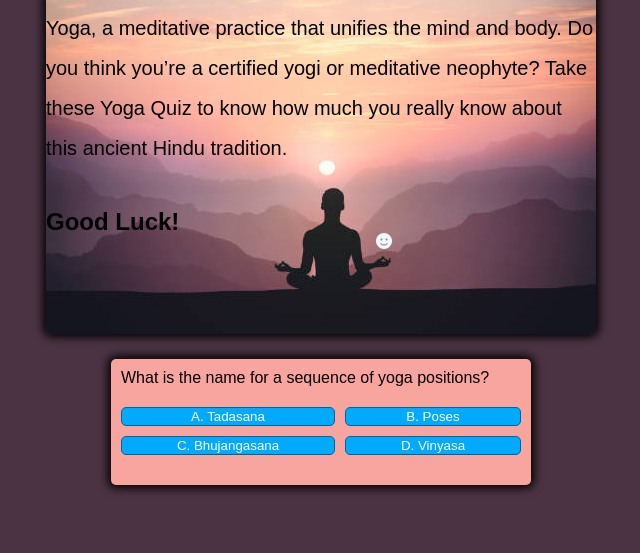
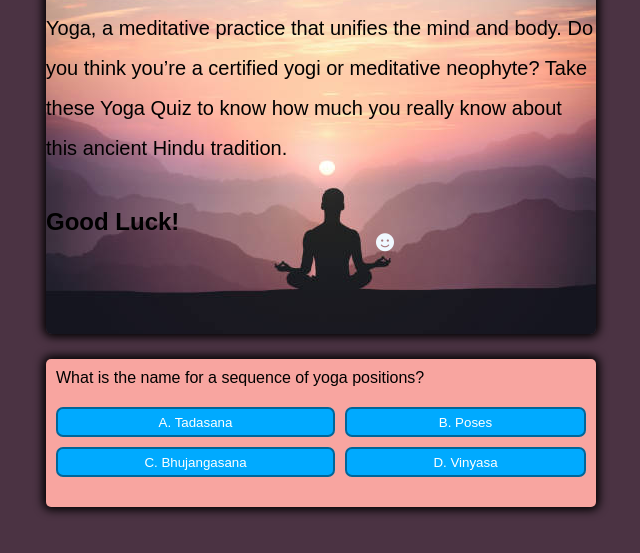
Before and after one commit to VitalijusSeskovas/practice_2_project, a plain HTML site: page index.html in a window 1280 px wide. Both pictures are taken after a click on the button "Start Quiz". Shown: the part 93-646 px from the top of the page, without its empty margins (319-959 px from the left). Drawn offline with Linux system fonts and the light colour scheme; a web font is replaced by a local one.

Commit message:
Add css styling

```diff
--- a/assets/css/style.css
+++ b/assets/css/style.css
@@ -1,6 +1,7 @@
 /* Google Fonts */
 @import url('https://fonts.googleapis.com/css2?family=Macondo&family=Poppins:ital,wght@1,200&display=swap');
 
+/* Targeting buttons colors for right and wrong answers */
 :root {
     --hue-neutral: 200;
     --hue-wrong: 0;
@@ -17,11 +18,11 @@ body {
     background-color: #4b3343;
 }
 
+/* Welcome box styling */
 .info-box {
     margin: 2% auto;
     width: 550px;
     height: 400px;
-    /*font: #fff;*/
     border-radius: 6px;
     box-shadow: 0 0 10px 3px;
     background: url('../images/background4.jpg') no-repeat center center;
@@ -43,17 +44,17 @@ p {
     color: #000000;
     font-size: 20px;
 }
-
-.info {
+/* Smile face icon styling*/
+.icon {
     text-align: center;
     color: aliceblue;
     margin: 4% auto;
     padding: 1% 60%;
-
+    font-size: 18px;
 }
-
-.container {
-    width: 400px;
+/* Quastion section styling */
+.box {
+    width: 530px;
     max-width: 80%;
     background-color: #f8a5a0;
     border-radius: 5px;
@@ -70,10 +71,11 @@ p {
 }
 
 .btn {
+    height: 30px;
     --hue: var(--hue-neutral);
-    border: 1px solid hsl(var(--hue), 100%, 30%);
+    border: 2px solid hsl(var(--hue), 100%, 30%);
     background-color: hsl(var(--hue), 100%, 50%);
-    border-radius: 5px;
+    border-radius: 7px;
     color: #fff;
     outline: none;
     cursor: pointer;
@@ -94,6 +96,7 @@ p {
 }
 
 .start-btn {
+    height: 60px;
     font-size: 1.5rem;
     font-weight: bold;
     padding: 10px 20px;
@@ -103,6 +106,7 @@ p {
 }
 
 .next-btn {
+    height: 60px;
     font-size: 1.5rem;
     font-weight: bold;
     padding: 10px 20px;
@@ -110,7 +114,7 @@ p {
     background-color: #f8a5a0;
 }
 
-.controls {
+.buttons {
     display: flex;
     justify-content: center;
     align-items: center;
@@ -119,3 +123,10 @@ p {
 .hide {
     display: none;
 }
+/* Media queries for screen sizes max width 540 */
+/*@media (max-width: 550px) {
+  .info-box {
+    font-size: 1em;
+    align-items: flex-start;
+    }
+}*/
--- a/assets/js/questions.js
+++ b/assets/js/questions.js
@@ -102,4 +102,3 @@ let quastions = [
           ]
     },
 ];
-];
--- a/assets/js/script.js
+++ b/assets/js/script.js
@@ -1,6 +1,7 @@
+// Creating all required elements for reacting buttons, Welcome and Question sections
 let startButton = document.getElementById('start-btn');
 let nextButton = document.getElementById('next-btn');
-let questionContainerElement = document.getElementById('question-container');
+let questionBoxElement = document.getElementById('question-box');
 let questionElement = document.getElementById('question');
 let answerButtonsElement = document.getElementById('answer-buttons');
 
@@ -9,17 +10,24 @@ let shuffleQuestions, currentquestionIndex;
 startButton.addEventListener('click', startGame);
 nextButton.addEventListener('click', () => {
     currentquestionIndex++;
-    setNextQuestion()
-})
+    setNextQuestion();
+});
 
+/*
+The code below will hide
+Start Button and will make
+questions apear not in
+order but random 'shuffleQuestions':
+*/
 function startGame () {
     startButton.classList.add('hide');
     shuffleQuestions = questions.sort(() => Math.random() - .5);
     currentquestionIndex = 0;
-    questionContainerElement.classList.remove('hide');
+    questionBoxElement.classList.remove('hide');
     setNextQuestion();
 }
 
+// When Next
 function setNextQuestion() {
     resetState();
     showQuestion(shuffleQuestions[currentquestionIndex]);
@@ -28,7 +36,7 @@ function setNextQuestion() {
 function showQuestion(question) {
     questionElement.innerText = question.question;
     question.answers.forEach(answer => {
-        let button = document.createElement('button');
+        const button = document.createElement('button');
         button.innerText = answer.text;
         button.classList.add('btn');
         if (answer.correct) {
@@ -49,8 +57,8 @@ function resetState() {
 }
 
 function selectAnswer(e) {
-  let selectedButton = e.target;
-  let correct = selectedButton.dataset.correct;
+  const selectedButton = e.target;
+  const correct = selectedButton.dataset.correct;
   setStatusClass(document.body, correct);
   Array.from(answerButtonsElement.children).forEach(button => {
      setStatusClass(button, button.dataset.correct);
@@ -59,7 +67,7 @@ function selectAnswer(e) {
       nextButton.classList.remove('hide');
   } else {
       startButton.innerText = 'Restart';
-      startButton.classList.remove('hide')
+      startButton.classList.remove('hide');
   }
 }
 
@@ -153,7 +161,7 @@ let questions = [
     {
         question: "What does Raja Yoga advocate?",
         answers: [
-            { text: 'A.Mental And Physical Control ', correct: true },
+            { text: 'A. Mental And Physical Control ', correct: true },
             { text: 'B. Purity Of Heart', correct: false },
             { text:'C. Divine Love', correct: false },
             { text: 'D. Knowledge', correct: false }
--- a/index.html
+++ b/index.html
@@ -6,15 +6,14 @@
     <meta name="viewport" content="width=device-width, initial-scale=1.0">
     <meta http-equiv="X-UA-Compatible" content="ie=edge">
     <link href="assets/css/style.css" rel="stylesheet">
-    <script defer src="assets/js/script.js"></script>
-    <script src="assets/js/questions.js"></script>
     <title>Yoga Quiz Application</title>
+
     <!-- Font Awsome link for icons -->
     <script src="https://kit.fontawesome.com/3b1360d435.js" crossorigin="anonymous"></script>
 </head>
 
 <body>
-    <!-- Info box -->
+    <!-- Welcome Info box -->
     <div class="info-box">
         <div class="info-title">
             <h1>Online Yoga Quiz</h1>
@@ -27,14 +26,14 @@
                 Hindu tradition.
             </p><h2>Good Luck!</h2>
             <br>
-            <div class="info">
+            <div class="icon">
                 <i class="fa-solid fa-face-smile"></i>
             </div>
         </div>
     </div>
-    <!-- Quiz container  -->
-    <div class="container">
-        <div id="question-container" class="hide">
+    <!-- Quiz Section  -->
+    <div class="box">
+        <div id="question-box" class="hide">
             <div id="question">Question</div>
             <div id="answer-buttons" class="btn-grid">
                 <button class="btn">Answer1</button>
@@ -43,11 +42,13 @@
                 <button class="btn">Answer4</button>
             </div>
         </div>
-        <div class="controls">
+        <div class="buttons">
             <button id="start-btn" class="start-btn btn">Start Quiz</button>
             <button id="next-btn" class="next-btn btn hide">Next</button>
         </div>
     </div>
+    <script defer src="assets/js/script.js"></script>
+    <script src="assets/js/questions.js"></script>
 </body>
 
 </html>
```
